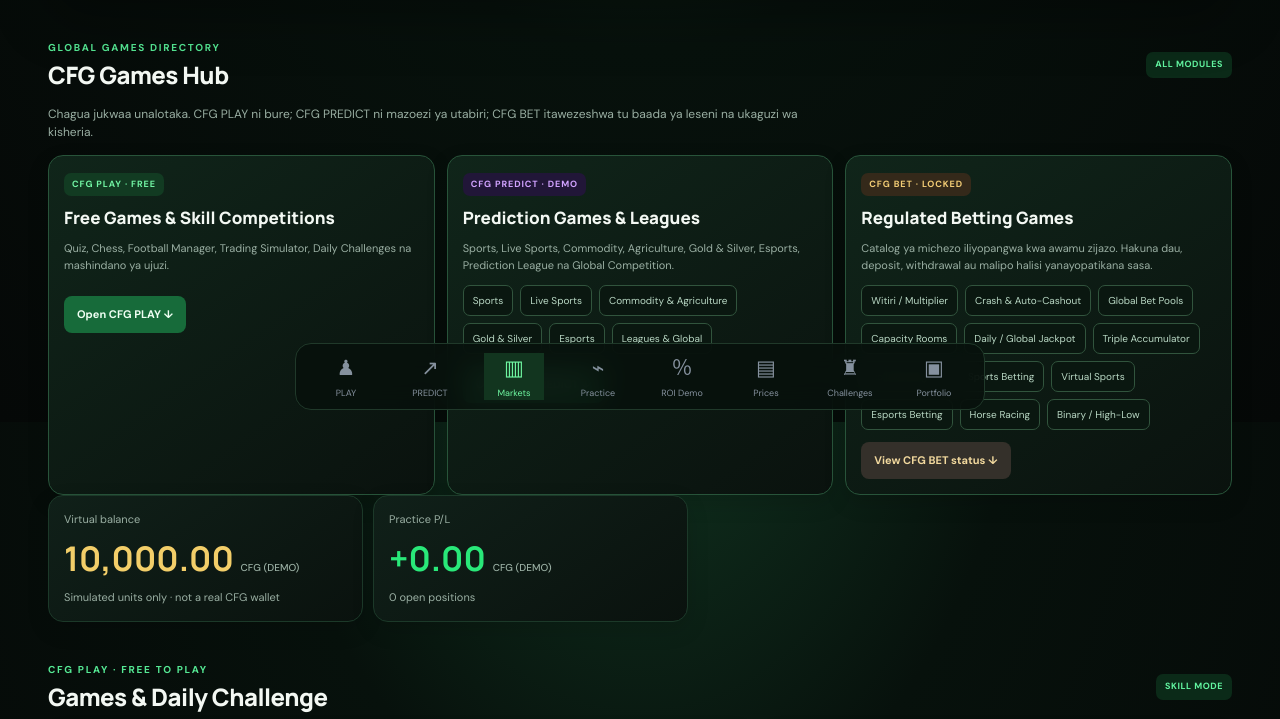
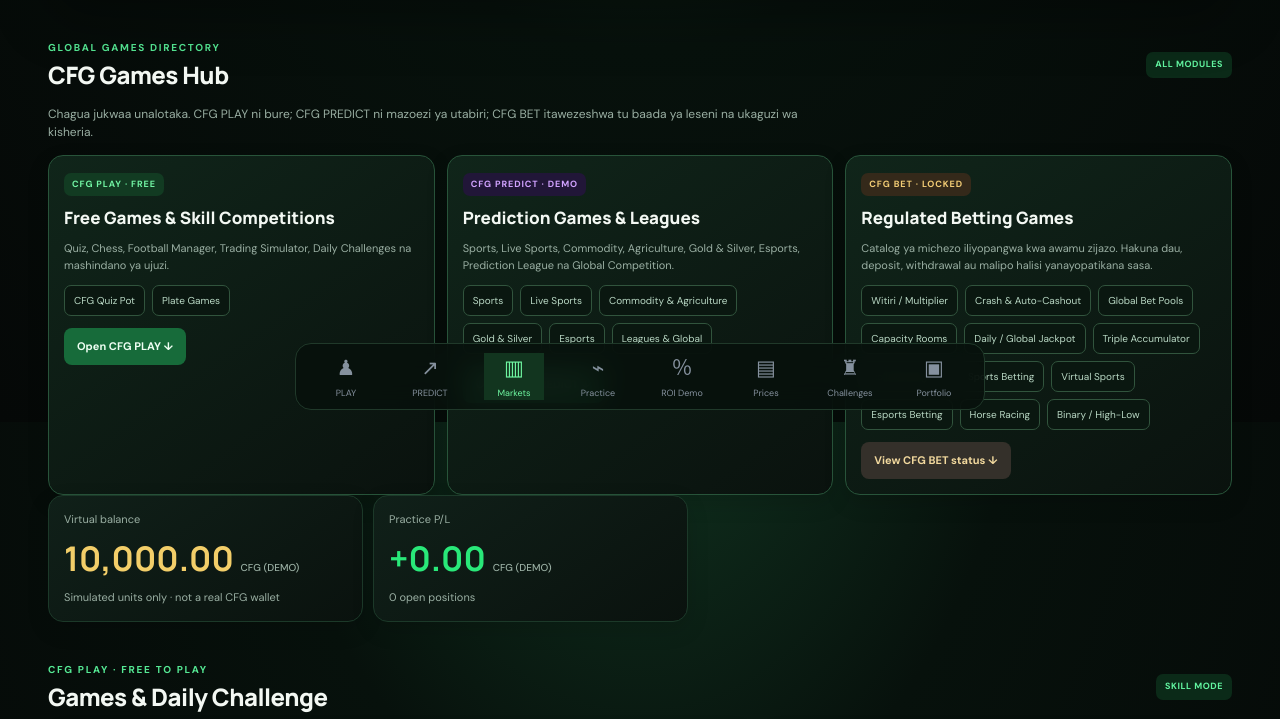
Before and after one commit to MKONDE/cashflow-gate, a plain HTML site: page index.html in a window 1280 px wide. Shown: the part 378-1097 px from the top of the page. Drawn offline with Linux system fonts and the light colour scheme.

Commit message:
Link Quiz Pot and Plate Games from Games Hub

```diff
--- a/index.html
+++ b/index.html
@@ -4,7 +4,7 @@
 <main><section class="hero"><p class="eyebrow">MARKET BRIEFING</p><h1>Read the market.<br><em>Build your skill.</em></h1><p class="muted">Explore market movements, practice trading and compete on knowledge — not wagers.</p></section>
 
 <section class="section" id="games-hub"><div class="heading"><div><p class="eyebrow">GLOBAL GAMES DIRECTORY</p><h2>CFG Games Hub</h2></div><span class="tag greenTag">ALL MODULES</span></div><p class="muted hubIntro">Chagua jukwaa unalotaka. CFG PLAY ni bure; CFG PREDICT ni mazoezi ya utabiri; CFG BET itawezeshwa tu baada ya leseni na ukaguzi wa kisheria.</p><div class="hubGrid">
-<article class="card hubCard"><span class="hubLabel playLabel">CFG PLAY · FREE</span><h3>Free Games & Skill Competitions</h3><p>Quiz, Chess, Football Manager, Trading Simulator, Daily Challenges na mashindano ya ujuzi.</p><a class="hubLink" href="#cfg-play">Open CFG PLAY ↓</a></article>
+<article class="card hubCard"><span class="hubLabel playLabel">CFG PLAY · FREE</span><h3>Free Games & Skill Competitions</h3><p>Quiz, Chess, Football Manager, Trading Simulator, Daily Challenges na mashindano ya ujuzi.</p><div class="hubLinks"><a href="#cfg-quiz-pot">CFG Quiz Pot</a><a href="#cfg-plate-games">Plate Games</a></div><a class="hubLink" href="#cfg-play">Open CFG PLAY ↓</a></article>
 <article class="card hubCard"><span class="hubLabel predictLabel">CFG PREDICT · DEMO</span><h3>Prediction Games & Leagues</h3><p>Sports, Live Sports, Commodity, Agriculture, Gold & Silver, Esports, Prediction League na Global Competition.</p><div class="hubLinks"><a href="#predict-sports">Sports</a><a href="#predict-live">Live Sports</a><a href="#predict-commodity">Commodity & Agriculture</a><a href="#predict-metals">Gold & Silver</a><a href="#predict-esports">Esports</a><a href="#predict-league">Leagues & Global</a></div><a class="hubLink" href="#cfg-predict">Open CFG PREDICT ↓</a></article>
 <article class="card hubCard"><span class="hubLabel betLabel">CFG BET · LOCKED</span><h3>Regulated Betting Games</h3><p>Catalog ya michezo iliyopangwa kwa awamu zijazo. Hakuna dau, deposit, withdrawal au malipo halisi yanayopatikana sasa.</p><div class="hubLinks"><a href="#bet-witiri">Witiri / Multiplier</a><a href="#bet-crash">Crash & Auto-Cashout</a><a href="#bet-pools">Global Bet Pools</a><a href="#bet-capacity">Capacity Rooms</a><a href="#bet-jackpot">Daily / Global Jackpot</a><a href="#bet-accumulator">Triple Accumulator</a><a href="#bet-rollover">Rollover Engine</a><a href="#bet-sports">Sports Betting</a><a href="#bet-virtual">Virtual Sports</a><a href="#bet-esports">Esports Betting</a><a href="#bet-horse">Horse Racing</a><a href="#bet-binary">Binary / High-Low</a></div><a class="hubLink lockedLink" href="#cfg-bet">View CFG BET status ↓</a></article>
 </div></section>
```
